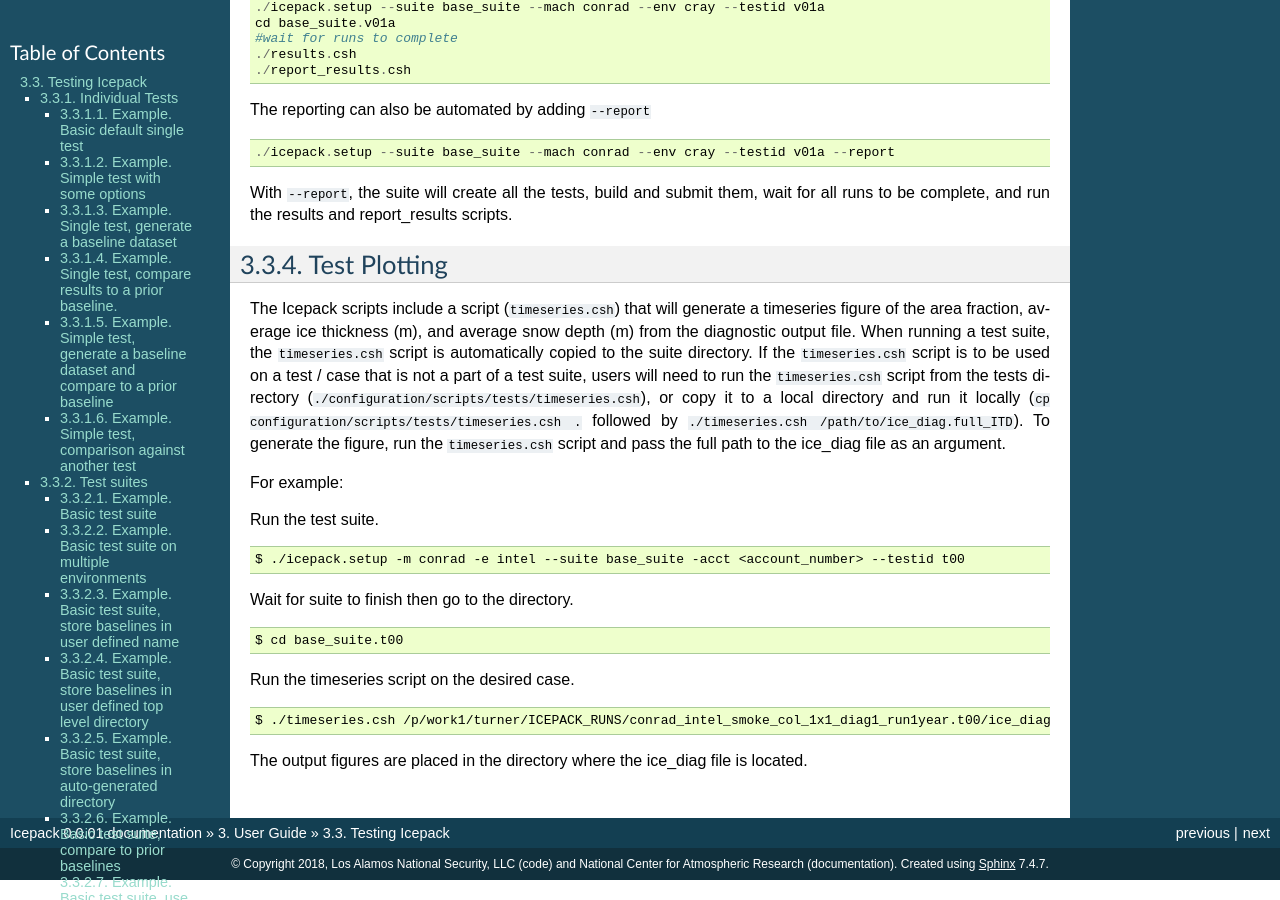
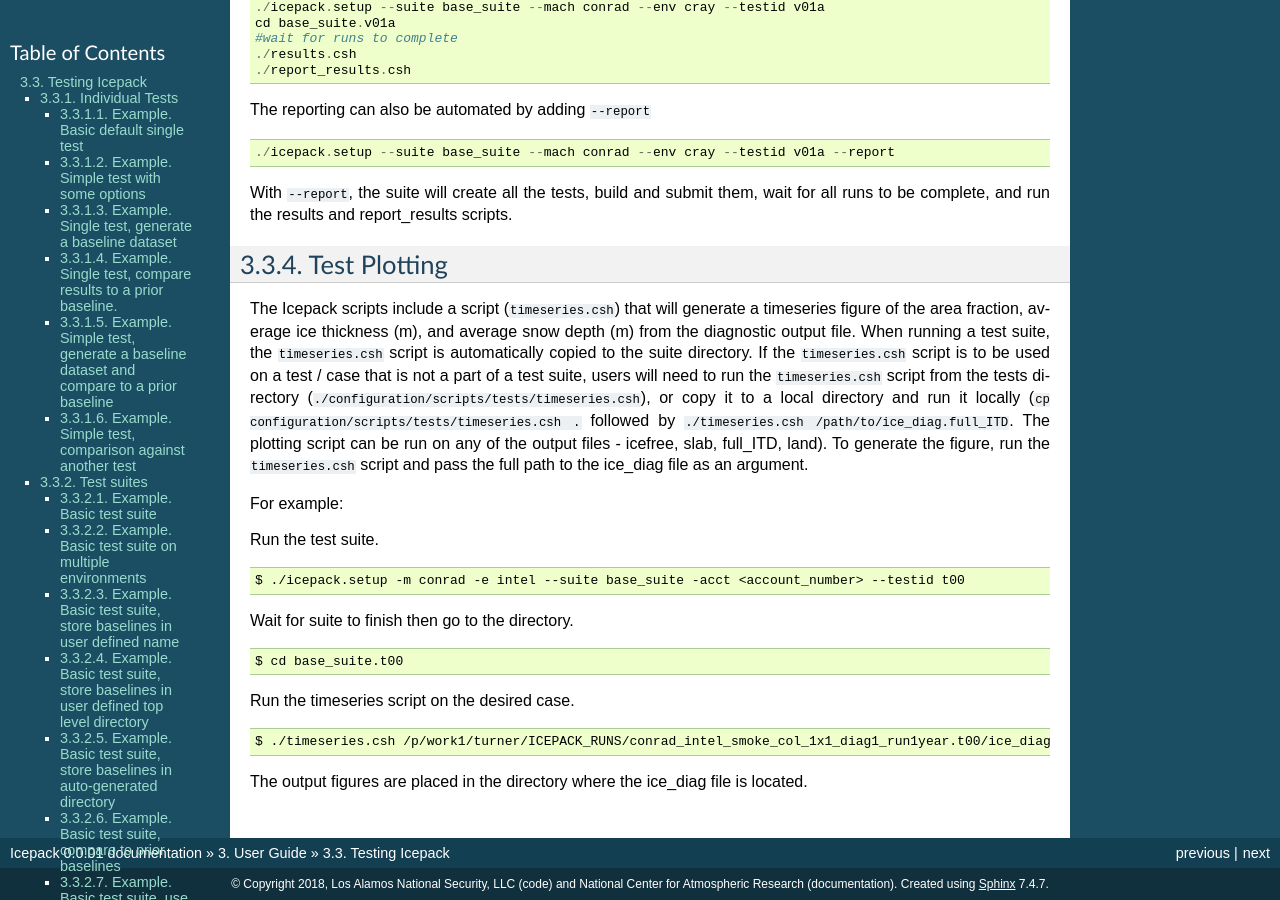
Before and after one commit to CICE-Consortium/Icepack, a Sphinx documentation site: the page built from doc/source/user_guide/ug_testing.rst, in a window 1280 px wide and 900 px high, scrolled down 7614 px. Built offline with Sphinx 7.4.7, drawn with Linux system fonts in a browser that asks for light colours.

Commit message:
Updating script to use all output files

```diff
--- a/doc/source/user_guide/ug_testing.rst
+++ b/doc/source/user_guide/ug_testing.rst
@@ -482,8 +482,9 @@ If the ``timeseries.csh`` script is to be used on a test / case that is not a pa
 users will need to run the ``timeseries.csh`` script from the tests directory
 (``./configuration/scripts/tests/timeseries.csh``), or copy it to a local directory and run it
 locally (``cp configuration/scripts/tests/timeseries.csh .`` followed by
-``./timeseries.csh /path/to/ice_diag.full_ITD``).  To generate the figure, run the ``timeseries.csh``
-script and pass the full path to the ice_diag file as an argument.
+``./timeseries.csh /path/to/ice_diag.full_ITD``. The plotting script can be run
+on any of the output files - icefree, slab, full_ITD, land).  To generate the figure,
+run the ``timeseries.csh`` script and pass the full path to the ice_diag file as an argument.
 
 For example:
 
```
